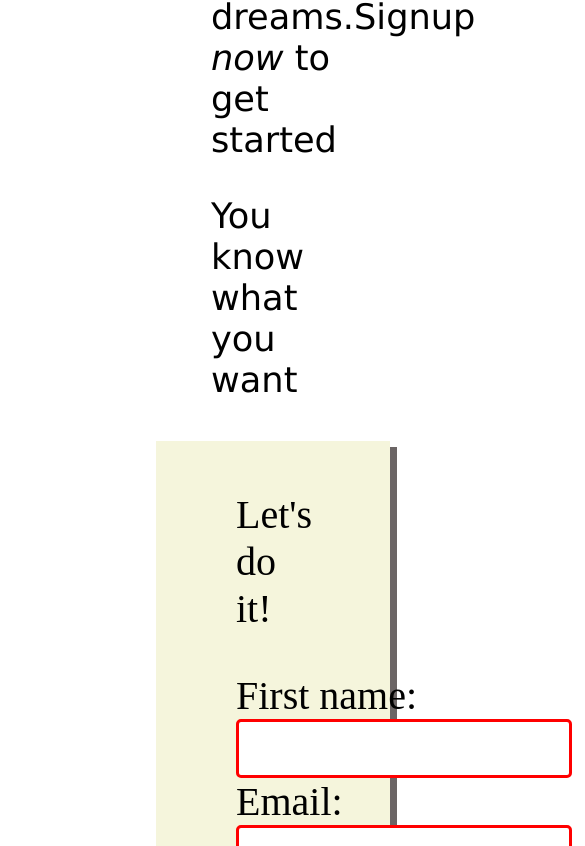
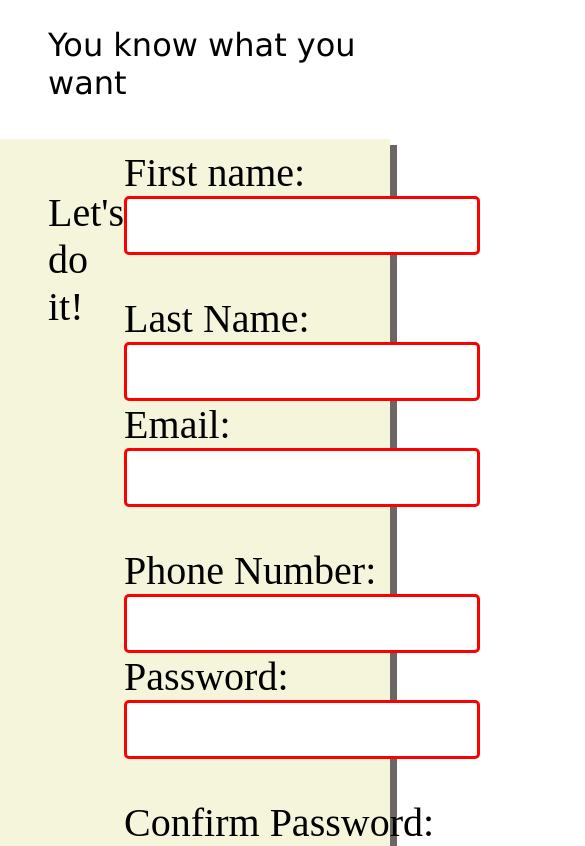
Before and after one commit to Kartikkumaria2/sign_up, a plain HTML site: page index.html in a window 390 px wide. Shown: the part 938-1784 px from the top of the page, 585 px wide, since content can reach past the window. Drawn offline with Linux system fonts and the light colour scheme.

Commit message:
Edit styles.css

```diff
--- a/styles.css
+++ b/styles.css
@@ -1,6 +1,6 @@
 :root{
     --margin_subs:0px;
-    --padding_subs:55px;
+    --padding_subs:55   px;
 }
 @font-face {
     font-family:'Norse-Bold' ;
@@ -17,9 +17,11 @@ body{
     width:100vw;
 }
 .back{
+
     width:40vw;
-    height:100vh;
-
+    height:100%;
+    flex-grow: 1;
+    flex-shrink: 1;
     background-image: url("halie-west-25xggax4bSA-unsplash.jpg");
     background-repeat: no-repeat;
     background-position: center;
@@ -50,7 +52,8 @@ body{
     font-weight: 300;
  }
 .material{
-
+    flex-grow: 1;
+    flex-shrink: 1;
     display: flex;
     flex-direction: column;
     width:60vw;
@@ -59,19 +62,23 @@ body{
 
 }
 .material>.first{
+    flex-grow: 1;
 
+    flex-shrink:1;
    font-family:Verdana, Geneva, Tahoma, sans-serif;
     margin:var(--margin_subs);
     display:block;
-    padding:var(--padding_subs);
-    padding-top:120px;
-    font-size: clamp(100%,220%,3rem);
+    padding-right:4rem;
+    padding-left:3rem;
+    padding-top:6rem;
+    font-size: 2rem;
     padding-bottom:5px;
 
 }
 .main_form{
-
-    padding:80px;
+    flex-grow: 1;
+    flex-shrink: 1;
+    padding:3rem;
     padding-top:10px;
     font-size: clamp(100%,250%,3rem);
     box-shadow: 7px 6px rgb(107, 101, 101);
@@ -82,30 +89,34 @@ body{
 
 }
 .first_name{
+
     display:flex;
     flex-direction: column;
 
 }
 
 .last_{
+
     display:flex;
     flex-direction: column;
 }
 input{
     padding:15px;
     font-size: 20px;
-    width:300px;
+    width:20rem;
     border-radius: 5px;
     border-color: aliceblue;
 }
 
 .name{
+    flex:1;
     display:flex;
 
     gap:200px;
     padding-right:150px;
 }
 .details{
+    flex:1;
     display:flex;
     gap:200px;
     padding-right:240px;
@@ -122,6 +133,8 @@ input{
 }
 
 .sensitives{
+    flex-grow: 1;
+    flex-shrink: 1;
     display:flex;
     gap:200px;
     padding-right:240px;
@@ -138,6 +151,8 @@ input{
 }
 
 .submit_section{
+    flex-grow: 1;
+    flex-shrink:1;
     padding:var(--padding_subs);
     padding-top:12px;
 }
@@ -211,3 +226,40 @@ input:invalid{
     border:3px solid red;
 
 }
+@media only screen and (max-width: 1200px){
+    .container{
+        flex-direction: column;
+        width:100%;
+
+    }
+    .back{
+        width:100%;
+        flex-grow: 1;
+    }
+    .main_form{
+        flex-direction: row;
+        flex-grow: 1;
+    }
+    .sensitives{
+        flex-direction: column;
+        gap:1em;
+
+    }
+    .details{
+        flex-direction: column;
+        gap:1em;
+    }
+    .name{
+        flex-direction: column;
+        gap:1em;
+    }
+    .material>.first{
+        width:100%;
+        padding-right:0px;
+        flex-grow: 1;
+    }
+    .material{
+        width:100vw;
+    }
+
+}
```
